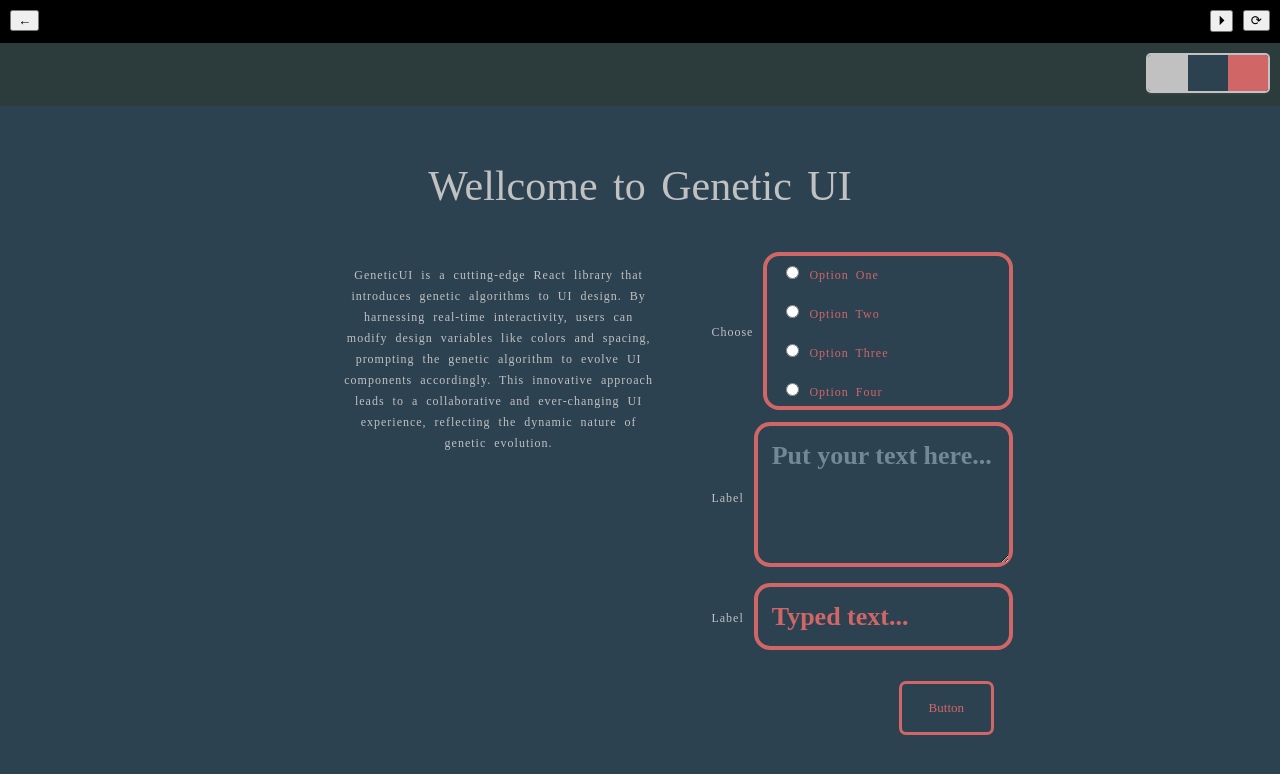
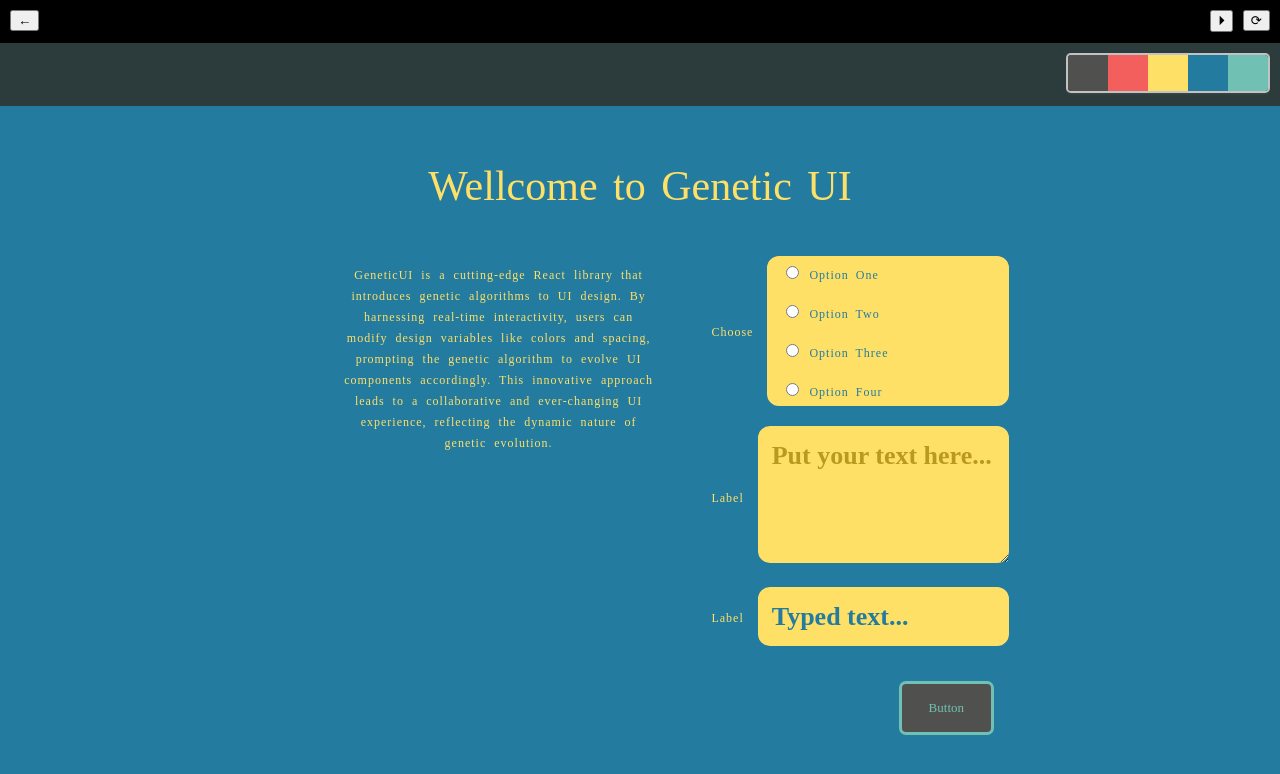
Before and after one commit to geanjunior/genui, a React (Vite) app: page /random in a window 1280 px wide. Shown: the top 774 px of the page. Built offline with nearby package versions, Linux system fonts and the light colour scheme.

Commit message:
First version of the interactive genetic algorithm

```diff
--- a/src/genetic/components/alignment-section.tsx
+++ b/src/genetic/components/alignment-section.tsx
@@ -17,7 +17,7 @@ const GenAlignmentSection = ({ children, style, childStyle, ...props }: GenAlign
       const sectionPhenotype = designSystemDna.phenotypes[DnaSequence.Section] as GenAlignmentSectionPhenotype;
       const defaultChildStyle = { display: 'inline-block', verticalAlign: 'text-top' };
 
-      setStylePhen({ ...sectionPhenotype.section, ...{ boxSizing: 'border-box', width: '100%' }, ...style });
+      setStylePhen({ ...sectionPhenotype.section, ...{ boxSizing: 'border-box', width: '100%', display: 'inline-block' }, ...style });
       setChildStyle({ ...sectionPhenotype.child, ...defaultChildStyle, ...childStyle });
     }
   }, [style, childStyle, designSystemDna]);
--- a/src/genetic/components/color-palette.tsx
+++ b/src/genetic/components/color-palette.tsx
@@ -46,9 +46,9 @@ const UIColorPalette = ({ colors }: UIColorPaletteProps) => {
   }
 
   return <div style={componentStyle}>
-    {colors.map((color) =>
+    {colors.map((color, i) =>
       <div
-        key={color}
+        key={i}
         onMouseOver={() => mouseOverCallback(color)}
         onMouseOut={mouseOutCallback}
         onClick={() => clickHandler(color)}
--- a/src/genetic/phenotypes/colors.ts
+++ b/src/genetic/phenotypes/colors.ts
@@ -1,61 +1,89 @@
 import { DnaSequence } from "..";
 
-//TODO: https://palett.es/API/v1/palette?_=1
+// //TODO: https://palett.es/API/v1/palette?_=1
+
+//======================================================================
 
 const colorPalettePhenotype: string[][] = [
-  ["#ed1c16", "#ffffff"],
-  ["#f65a5b", "#204056"],
-  ["#d2ea32", "#016773"],
-  ["#000000", "#ffffff"],
-  ["#0d3b66", "#faf0ca"],
-  ["#9bafd9", "#103783"],
-  ["#95f9c3", "#0b3866"],
-  ["#00272b", "#e0ff4f"],
-  ["#e7ecef", "#274c77"],
-  ["#102542", "#f87060"],
-  ["#ffd800", "#7902aa"],
-  ["#dad2d8", "#143642"],
-
-  ["#fedf00", "#1e1e1e", "#a7a8aa"],
-  ["#4cc2c4", "#f54785", "#343434"],
-  ["#ba0c2f", "#ffcd00", "#c9c9c9"],
-  ["#3399ff", "#222222", "#eeeeee"],
-  ["#283044", "#78a1bb", "#ebf5ee"],
-  ["#3d348b", "#7678ed", "#f7b801"],
-  ["#160c28", "#efcb68", "#e1efe6"],
-  ["#2c6e49", "#4c956c", "#fefee3"],
-  ["#6699cc", "#fff275", "#ff8c42"],
-  ["#06aed5", "#086788", "#f0c808"],
-  ["#001524", "#15616d", "#ffecd1"],
-  ["#c1c1c1", "#2c4251", "#d16666"],
-  ["#3d5a80", "#98c1d9", "#e0fbfc"],
-  ["#262626", "#acbfa4", "#e2e8ce"],
-  ["#ada8b6", "#ffeedb", "#4c3b4d"],
-  ["#485696", "#e7e7e7", "#f9c784"],
-  ["#08415c", "#cc2936", "#bcc6cc"],
-
-  ["#eb0a1e", "#ffffff", "#000000", "#58595b"],
-
-  // UI/UX
   // ["#A6785D", "#594032", "#D9A384", "#F2F2F2", "#0D0D0D"],
   // ["#0742F2", "#527AF2", "#9BB8F2", "#BBCDF2", "#1A2126"],
   // ["#F2BB13", "#F28D35", "#F2F2F2", "#BFBFBF", "#0D0D0D"],
   // ["#80838C", "#012619", "#BF9F78", "#F2F2F2", "#0D0D0D"],
-  ["#140DD9", "#1FBF92", "#F2E49B", "#F27777", "#0D0D0D"],
+  // ["#140DD9", "#1FBF92", "#F2E49B", "#F27777", "#0D0D0D"],
   // ["#18D935", "#15BF2F", "#2DA63F", "#D9D9D9", "#0D0D0D"],
   // ["#4178BF", "#66B1F2", "#F0F1F2", "#BF877A", "#0D0D0D"],
   // ["#152617", "#BFF205", "#84A60A", "#D7F205", "#0D0D0D"],
   // ["#025928", "#9BBF9D", "#D8D9D7", "#CED9B8", "#0D0D0D"],
   // ["#9794F2", "#B6B9F2", "#585859", "#8D95A6", "#F2F2F2"],
   // ["#f48024", "#222426", "#bcbbbb", "#e1ecf4", "#0a95ff"],
-
   // ["#469597", "#5BA199", "#BBC6C8", "#E5E3E4", "#DDBEAA"],
   // ["#212517", "#374709", "#759242", "#DED3A6", "#F2F2EF"],
   // ["#090c13", "#384a58", "#2d6d7a", "#e6eef0", "#998973"],
   // ["#BB35AE", "#E99FF4", "#EDE7F8", "#F5BB2C", "#D2B4AA"],
 
-  // ["#001219", "#005F73", "#0A9396", "#94D2BD", "#E9D8A6", "#EE9B00", "#CA6702", "#BB3E03", "#AE2012", "#9B2226"],
-  // ["#0B090A", "#161A1D", "#660708", "#A4161A", "#BA181B", "#E5383B", "#B1A7A6", "#D3D3D3", "#F5F3F4", "#FFFFFF"],
+  //good design principles https://www.phind.com/search?cache=ihvp6avl6og5nj1s6q7iiheh
+  ["#3C91E6", "#342E37", "#FA824C", "#A2D729", "#D8315B"], // Inspired by a sunset
+  ["#2EC4B6", "#011627", "#FF9F1C", "#E71D36", "#FDFFFC"], // Inspired by a tropical beach
+  ["#5C80BC", "#94A3A8", "#C6D8D3", "#F7F7FF", "#FFB140"], // Inspired by a winter day
+  ["#FF6B6B", "#4ECDC4", "#1A535C", "#F7FFF7", "#FFD166"], // Inspired by a summer day
+  ["#D00000", "#FFBA08", "#3F88C5", "#032B43", "#136F63"], // Inspired by a vibrant cityscape
+  ["#08415C", "#CC2936", "#E3B505", "#3C91E6", "#3E92CC"], // Inspired by a quiet forest
+  ["#F2D7EE", "#D3BCC0", "#A5668B", "#69306D", "#0E103D"], // Inspired by a blooming garden
+  ["#FFBA08", "#FAA307", "#F48C06", "#E85D04", "#DC2F02"], // Monochromatic scheme inspired by a flame
+  ["#003049", "#D62828", "#F77F00", "#FCBF49", "#EAE2B7"], // Complementary scheme inspired by a desert
+  ["#264653", "#2A9D8F", "#E9C46A", "#F4A261", "#E76F51"], // Analogous scheme inspired by a fall landscape
+  ["#FF9AA2", "#FFB7B2", "#FFDAC1", "#E2F0CB", "#B5EAD7"], // Soft pastels
+  ["#FF6F61", "#FFB447", "#E0F8CF", "#5DD9C1", "#2A6A9E"], // Tropical sunset
+  ["#2B2E4A", "#E84545", "#903749", "#53354A", "#233D4D"], // Dark berry tones
+  ["#FFD460", "#FF8360", "#E8E288", "#7DCE82", "#3BCEAC"], // Bright and bold
+  ["#3E92CC", "#526760", "#7E6C6C", "#C9ADA7", "#A3E7FC"], // Cool blues and warm neutrals
+  ["#F25F5C", "#FFE066", "#247BA0", "#50514F", "#70C1B3"], // Vibrant and contrasting
+  ["#1A1F33", "#69306D", "#A74482", "#F84AA7", "#FF3562"], // Dark to light gradient
+  ["#F8B400", "#F3FFB9", "#94F8FF", "#4AB1F7", "#1C2B2D"], // Bright and cheerful
+  ["#FFB6B9", "#FAE3D9", "#BBDED6", "#8AC4D0", "#1D2E58"], // Soft and soothing
+  ["#E3E7D3", "#BCD8C1", "#D6DBB2", "#E7E5A5", "#E9EDDE"], // Earthy and natural
+  ["#B83B5E", "#FF826A", "#FFB396", "#FFD9B5", "#FFE9E3"], // Warm gradients
+  ["#4F345A", "#6C3F5B", "#FF6978", "#FFB1A6", "#FFCDB2"], // Deep purple to light pink
+  ["#2D728F", "#3B8EA5", "#F5EE9E", "#F49E4C", "#AB3428"], // Ocean to desert
+  ["#FFAEBC", "#A0E7E5", "#B4F8C8", "#FBE7C6", "#F67940"], // Pastel rainbow
+  ["#002A32", "#004643", "#FF7477", "#FFB6C1", "#FFCCCB"], // Dark to light with a pop
+  ["#3F7A89", "#AABD8C", "#E9C46A", "#EFB366", "#E76F51"], // Analogous and earthy
+  ["#F72585", "#7209B7", "#4361EE", "#4CC9F0", "#4895EF"], // Bright and bold spectrum
+  ["#1B998B", "#ED217C", "#2D3047", "#FFFD82", "#FF9B71"], // Contrasting and vibrant
+  ["#2E1A47", "#053C5E", "#035397", "#F77F00", "#D62828"], // Deep blues and bright accents
+  ["#006D77", "#83C5BE", "#EDF6F9", "#FFDDD2", "#E29578"], // Cool with a warm finish
+  ["#FFD166", "#06D6A0", "#1B9AAA", "#EF476F", "#073B4C"], // Bright and playful
+  ["#E63946", "#F1FAEE", "#A8DADC", "#457B9D", "#1D3557"], // Cool blues with a warm accent
+  ["#D8A47F", "#AA4465", "#861657", "#660708", "#2D1E2F"], // Warm earth tones
+  ["#F4D35E", "#EE964B", "#F95738", "#563E20", "#254441"], // Sunlit autumn leaves
+  ["#FCFCFC", "#F7567C", "#FFCE5C", "#3FEEE6", "#5E2E86"], // Bright and contrasting
+  ["#293462", "#216583", "#F76262", "#FAB85F", "#99D17B"], // Balanced spectrum
+  ["#2B9348", "#55A630", "#80B918", "#AACC00", "#D4F70C"], // Shades of green
+  ["#F72585", "#7209B7", "#3A0CA3", "#4361EE", "#4CC9F0"], // Vibrant spectrum
+  ["#FFBA08", "#FAA307", "#F48C06", "#E85D04", "#DC2F02"], // Monochromatic scheme inspired by a flame
+  ["#003049", "#D62828", "#F77F00", "#FCBF49", "#EAE2B7"], // Complementary scheme inspired by a desert
+  ["#264653", "#2A9D8F", "#E9C46A", "#F4A261", "#E76F51"], // Analogous scheme inspired by a fall landscape
+  ["#F72585", "#B5179E", "#7209B7", "#560BAD", "#480CA8"], // Shades of purple
+  ["#7400B8", "#6930C3", "#5E60CE", "#5390D9", "#4EA8DE"], // Cool blues
+  ["#25283D", "#8C1F40", "#CE8964", "#E2E2E2", "#89937C"], // Earthy and neutral
+  ["#F94144", "#F3722C", "#F8961E", "#F9C74F", "#90BE6D"], // From warm to cool
+  ["#FFA69E", "#FAF3DD", "#B8F2E6", "#AED9E0", "#5E6472"], // Soft and pastel
+  ["#50514F", "#F25F5C", "#FFE066", "#247BA0", "#70C1B3"], // Vibrant and contrasting
+  ["#D9ED92", "#B5E48C", "#99D98C", "#76C893", "#52B69A"], // Shades of green
+  ["#FF165D", "#FF1654", "#FF3A20", "#FF4E00", "#FF6A00"], // Warm spectrum
+  ["#5A189A", "#4D6CFA", "#28B5B5", "#2BAE66", "#6DCB8B"],  // Cool spectrum
+
+  //more popular in Adobo Color's public gallery
+  ["#1A1A1D", "#4E4E50", "#6F7072", "#BCBCBD", "#F7F7F7"], // Grayscale
+  ["#5D737E", "#64B6AC", "#C0FDFB", "#D0FFFD", "#FCFFFD"], // Cool Blues
+  ["#FFB997", "#F67E7D", "#843B62", "#0B032D", "#74546A"], // Dessert Sunset
+  ["#F4D35E", "#EE964B", "#F95738", "#563E20", "#254441"], // Sunlit Autumn Leaves
+  ["#5C0029", "#8A084B", "#CF3976", "#F76262", "#FFCDB2"], // Pinky Promise
+  ["#D9ED92", "#B5E48C", "#99D98C", "#76C893", "#52B69A"], // Shades of Green
+  ["#08415C", "#CC2936", "#E3B505", "#3C91E6", "#3E92CC"], // Inspired by a Quiet Forest
+  ["#5A189A", "#4D6CFA", "#28B5B5", "#2BAE66", "#6DCB8B"], // Cool Spectrum
+  ["#FFBA08", "#FAA307", "#F48C06", "#E85D04", "#DC2F02"], // Monochromatic Scheme Inspired by a Flame
+  ["#F94144", "#F3722C", "#F8961E", "#F9C74F", "#90BE6D"]  // From Warm to Cool
 ];
 
 const parseToColorPalettePhenotype = (genotypes: number[][]) => {
```
Also changed, not shown: src/screens/evolution.screen.tsx (+144 -8 lines).
